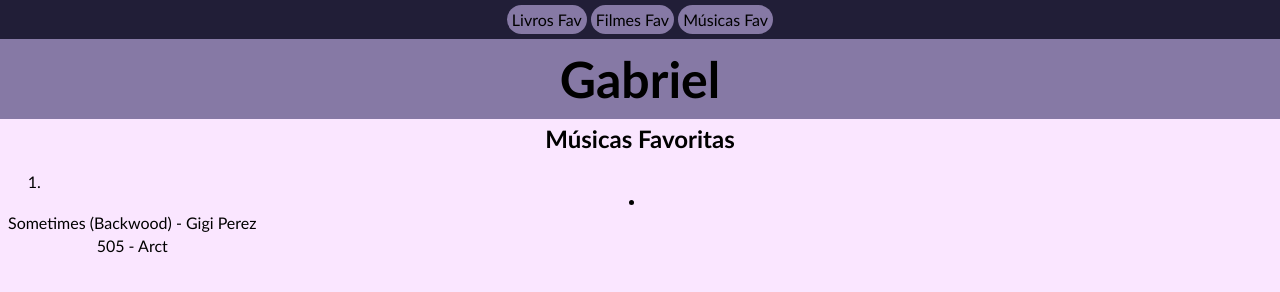
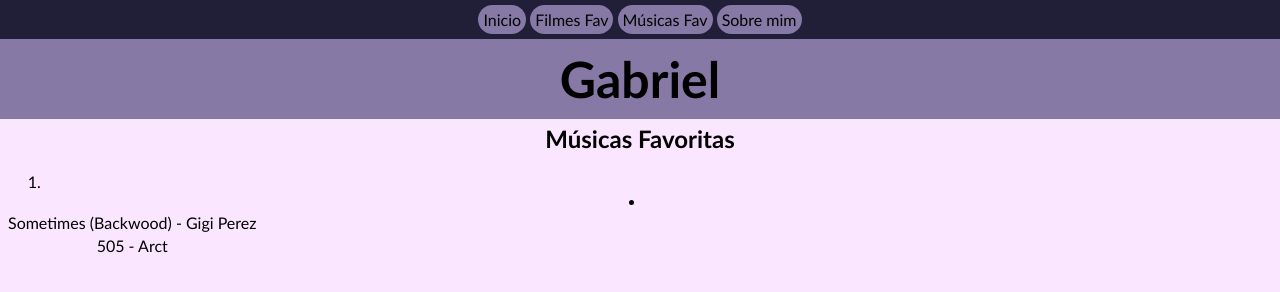
Before and after one commit to GabrielKKT/trabajo, a plain HTML site: page livros.html in a window 1280 px wide. Drawn offline with Linux system fonts and the light colour scheme.

Commit message:
Update livros.html

```diff
--- a/livros.html
+++ b/livros.html
@@ -9,15 +9,16 @@
     <title>Músicas</title>
 </head>
 <body>
-    <nav>
+    <nav class="nav_livros">
 
-        <a href="livros.html">Livros Fav</a>
+        <a href="index.html">Inicio</a>
         <a href="filmes.html">Filmes Fav</a>
-        <a href="index.html">Músicas Fav</a>
+        <a href="musicas.html">Músicas Fav</a>
+        <a href="eu.html">Sobre mim</a>
 
     </nav>
 
-    <header>
+    <header >
         <h1 class="nome">Gabriel</h1>
 
     </header>
```
